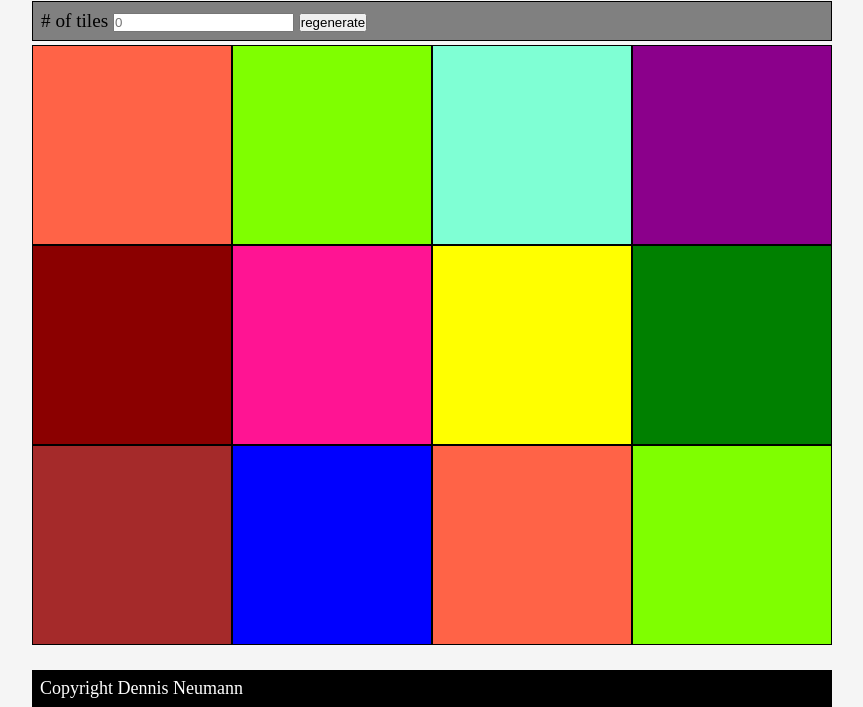
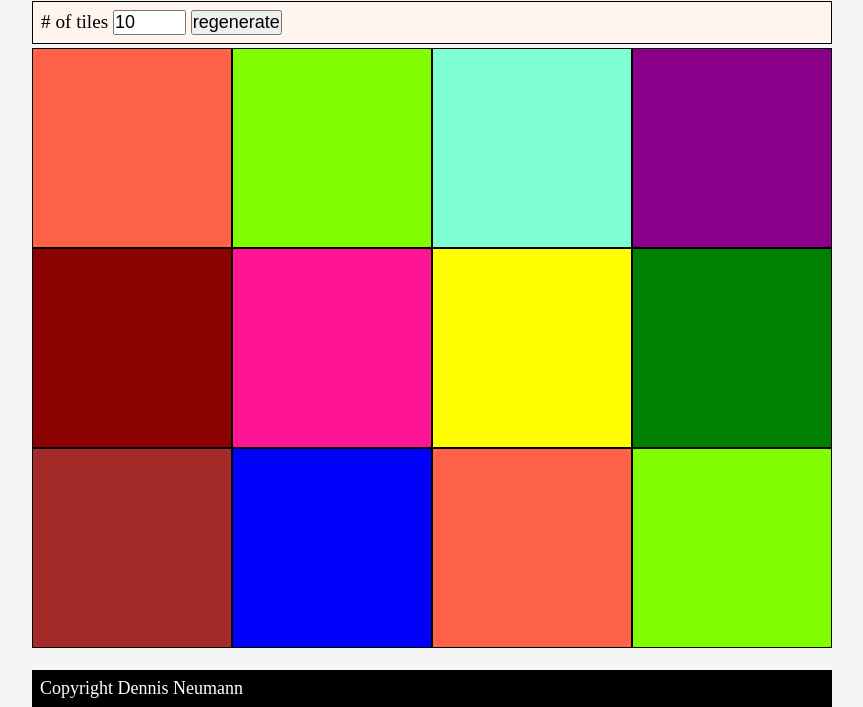
Before and after one commit to DennisNeu/color-tiles, a plain HTML site: page index.html in a window 1280 px wide. Shown: the part 93-800 px from the top of the page, without its empty margins (208-1071 px from the left). Drawn offline with Linux system fonts and the light colour scheme.

Commit message:
Finishing touches, style change

```diff
--- a/index.html
+++ b/index.html
@@ -14,7 +14,7 @@
     <main>
         <section class="controls">
             <p># of tiles</p>
-            <input type="text" name="tiles-number" id="tiles-number" placeholder="0">
+            <input type="number" name="tiles-number" id="tiles-number" value="10" min="0" max="100">
             <button id="regen">regenerate</button>
         </section>
 
--- a/style.css
+++ b/style.css
@@ -26,7 +26,7 @@ header {
 .controls {
     margin: 4px 0 4px 0;
     padding: 8px;
-    background-color: grey;
+    background-color: seashell;
     font-size: larger;
     border: black solid 1px;
     width: 800px;
@@ -34,6 +34,14 @@ header {
 
 .controls p {
     display: inline;
+}
+
+.controls button {
+    font-size: large;
+}
+
+.controls input {
+    font-size: large;
 }
 
 .main-container {
@@ -46,6 +54,8 @@ header {
     width: 200px;
     height: 200px;
     border: solid 1px black;
+    cursor: pointer;
+    transition: background-color 0.3s;
 }
 
 footer {
```
